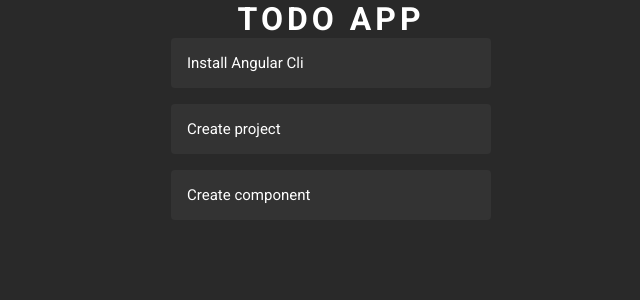
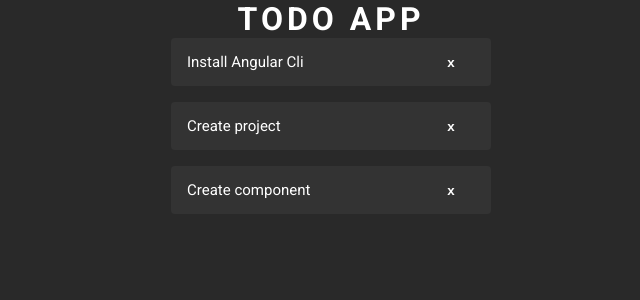
Before and after one commit to federico1818/platzi-todoapp, an Angular app: page / in a window 1280 px wide. Shown: the top 300 px of the page, without its empty margins (309-949 px from the left). Built offline with nearby package versions, Linux system fonts and the light colour scheme.

Commit message:
task style

```diff
--- a/src/app/app.component.html
+++ b/src/app/app.component.html
@@ -1,6 +1,7 @@
 <h1>Todo App</h1>
 <ul>
-    <li *ngFor="let task of tasks()">
-        {{ task.title }}
+    <li class="task" *ngFor="let task of tasks(); index as i">
+        <div class="task-title">{{ task.title }}</div>
+        <button class="button-icon" (click)="deleteTask(i)">x</button>
     </li>
 </ul>
--- a/src/app/app.component.scss
+++ b/src/app/app.component.scss
@@ -16,10 +16,30 @@ ul {
     width: 320px;
 }
 
-li {
+.button-icon {
+    border: 0;
+    background: none;
+    color: inherit;
+    font-weight: bold;
+    cursor: pointer;
+    width: 32px;
+    height: 32px;
+    border-radius: 50%;
+    transition: .3s background-color;
+}
+
+.button-icon:hover {
+    background-color: var(--surface-container-color);
+}
+
+.task {
+    height: 48px;
+    display: grid;
+    grid-template-columns: 1fr 40px;
     background-color: var(--surface-container-high-color);
     border-radius: 4px;
     color: var(--on-surface-container-high-color);
     font-size: 15px;
-    padding: 16px;
+    align-items: center;
+    padding: 0 16px;
 }
--- a/src/app/app.component.ts
+++ b/src/app/app.component.ts
@@ -26,4 +26,8 @@ export class AppComponent {
             completed: false
         }
     ])
+
+    public deleteTask(index: number): void {
+        console.log(index)
+    }
 }
```
